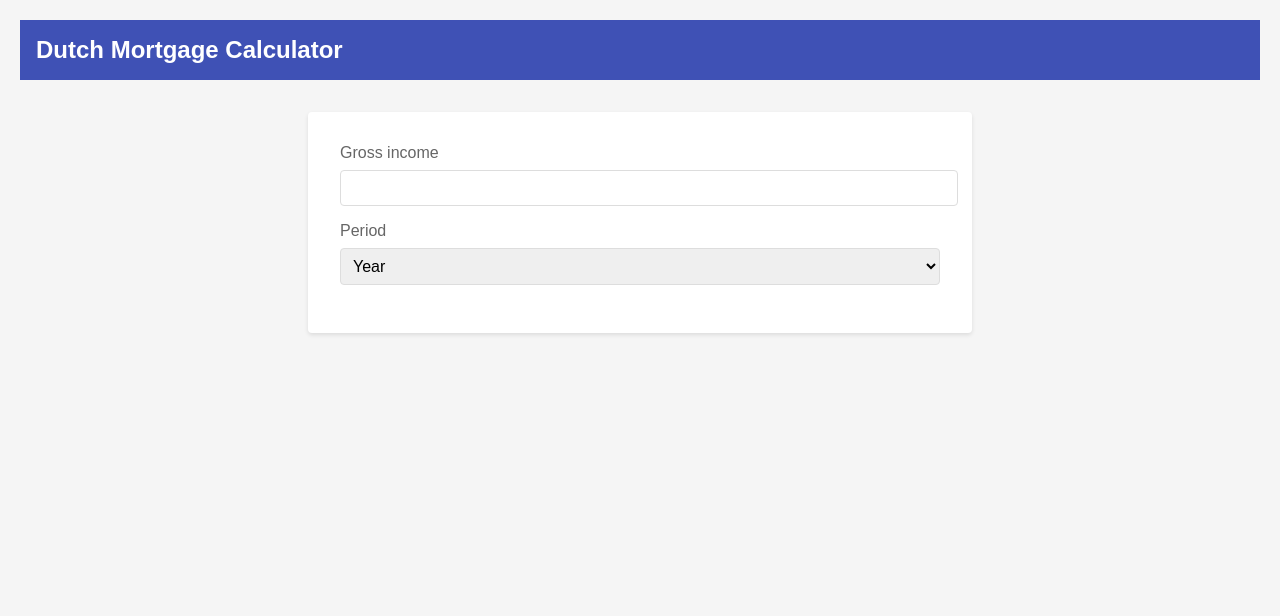
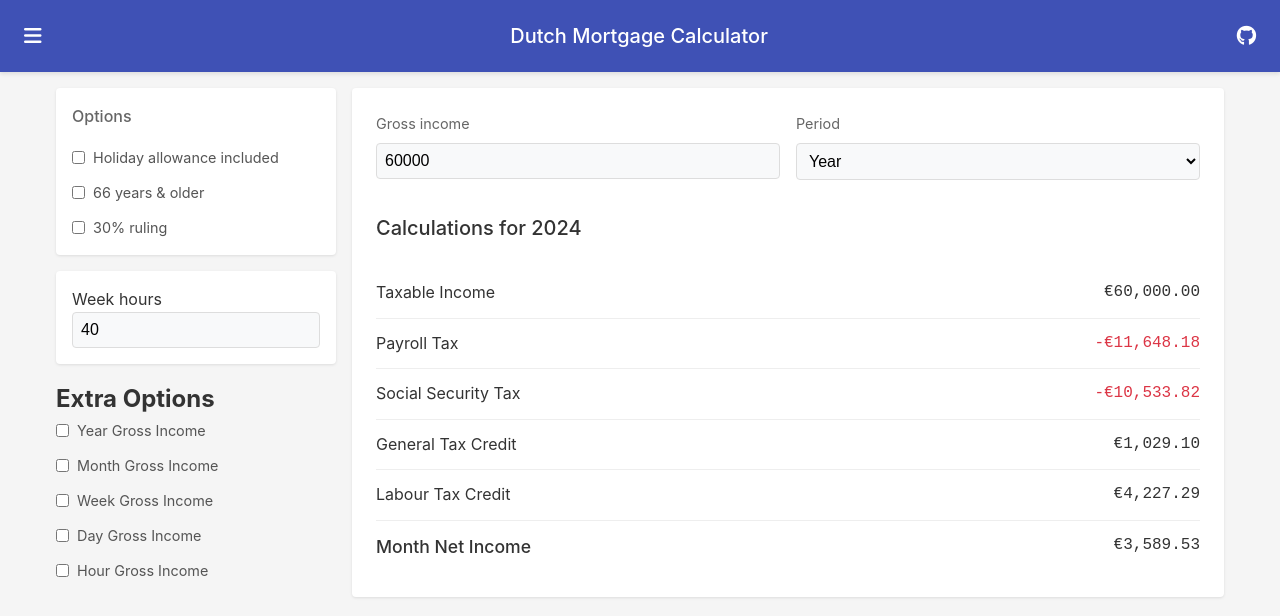
Before and after one commit to puehres/dutch-mortgage-calculator, a plain HTML site: page index.html in a window 1280 px wide. Drawn offline with Linux system fonts and the light colour scheme.

Commit message:
Implement CSS improvements to match the Dutch Income Tax Calculator design

```diff
--- a/index.html
+++ b/index.html
@@ -5,25 +5,94 @@
     <meta name="viewport" content="width=device-width, initial-scale=1.0">
     <title>Dutch Mortgage Calculator</title>
     <link rel="stylesheet" href="styles.css">
+    <link href="https://cdnjs.cloudflare.com/ajax/libs/font-awesome/6.0.0/css/all.min.css" rel="stylesheet">
 </head>
 <body>
-    <header>
+    <header class="header">
+        <button class="menu-button"><i class="fas fa-bars"></i></button>
         <h1>Dutch Mortgage Calculator</h1>
+        <a href="https://github.com" class="github-link"><i class="fab fa-github"></i></a>
     </header>
-    <main>
-        <div class="calculator">
-            <div class="input-group">
-                <label for="gross-income">Gross income</label>
-                <input type="number" id="gross-income" name="gross-income">
+
+    <div class="container">
+        <aside class="sidebar">
+            <div class="options-section">
+                <h2>Options</h2>
+                <div class="checkbox-group">
+                    <label><input type="checkbox"> Holiday allowance included</label>
+                    <label><input type="checkbox"> 66 years & older</label>
+                    <label><input type="checkbox"> 30% ruling</label>
+                </div>
             </div>
-            <div class="input-group">
-                <label for="period">Period</label>
-                <select id="period">
-                    <option value="year">Year</option>
-                    <option value="month">Month</option>
-                </select>
+
+            <div class="options-section">
+                <label>Week hours</label>
+                <input type="number" value="40" class="form-input">
             </div>
-        </div>
-    </main>
+
+            <div class="extra-options">
+                <h2>Extra Options</h2>
+                <div class="checkbox-group">
+                    <label><input type="checkbox"> Year Gross Income</label>
+                    <label><input type="checkbox"> Month Gross Income</label>
+                    <label><input type="checkbox"> Week Gross Income</label>
+                    <label><input type="checkbox"> Day Gross Income</label>
+                    <label><input type="checkbox"> Hour Gross Income</label>
+                </div>
+            </div>
+        </aside>
+
+        <main class="main-content">
+            <div class="calculator-card">
+                <div class="input-row">
+                    <div class="input-group">
+                        <label>Gross income</label>
+                        <input type="number" value="60000" class="form-input">
+                    </div>
+                    <div class="input-group">
+                        <label>Period</label>
+                        <select class="form-select">
+                            <option>Year</option>
+                            <option>Month</option>
+                        </select>
+                    </div>
+                </div>
+
+                <div class="calculations">
+                    <h2>Calculations for 2024</h2>
+
+                    <div class="result-row">
+                        <span>Taxable Income</span>
+                        <span class="amount">€60,000.00</span>
+                    </div>
+
+                    <div class="result-row">
+                        <span>Payroll Tax</span>
+                        <span class="amount negative">-€11,648.18</span>
+                    </div>
+
+                    <div class="result-row">
+                        <span>Social Security Tax</span>
+                        <span class="amount negative">-€10,533.82</span>
+                    </div>
+
+                    <div class="result-row">
+                        <span>General Tax Credit</span>
+                        <span class="amount">€1,029.10</span>
+                    </div>
+
+                    <div class="result-row">
+                        <span>Labour Tax Credit</span>
+                        <span class="amount">€4,227.29</span>
+                    </div>
+
+                    <div class="result-row highlight">
+                        <span>Month Net Income</span>
+                        <span class="amount">€3,589.53</span>
+                    </div>
+                </div>
+            </div>
+        </main>
+    </div>
 </body>
 </html>
--- a/styles.css
+++ b/styles.css
@@ -1,45 +1,161 @@
-body {
-    font-family: Arial, sans-serif;
+* {
     margin: 0;
-    padding: 20px;
-    background-color: #f5f5f5;
+    padding: 0;
+    box-sizing: border-box;
 }
 
-header {
-    background-color: #3f51b5;
+body {
+    font-family: -apple-system, BlinkMacSystemFont, 'Segoe UI', Roboto, Oxygen, Ubuntu, Cantarell, sans-serif;
+    background-color: #f5f5f5;
+    color: #333;
+    line-height: 1.6;
+}
+
+.header {
+    background-color: #3F51B5;
     color: white;
+    padding: 0.75rem 1rem;
+    display: flex;
+    align-items: center;
+    justify-content: space-between;
+    box-shadow: 0 2px 4px rgba(0,0,0,0.1);
+}
+
+.header h1 {
+    font-size: 1.25rem;
+    font-weight: 500;
+}
+
+.menu-button, .github-link {
+    background: none;
+    border: none;
+    color: white;
+    font-size: 1.25rem;
+    cursor: pointer;
+    padding: 0.5rem;
+}
+
+.container {
+    display: flex;
+    max-width: 1200px;
+    margin: 0 auto;
     padding: 1rem;
+    gap: 1rem;
+}
+
+.sidebar {
+    width: 280px;
+    flex-shrink: 0;
+}
+
+.main-content {
+    flex-grow: 1;
+}
+
+.options-section {
+    background: white;
+    border-radius: 4px;
+    padding: 1rem;
+    margin-bottom: 1rem;
+    box-shadow: 0 1px 3px rgba(0,0,0,0.1);
+}
+
+.options-section h2 {
+    font-size: 1rem;
+    font-weight: 500;
+    margin-bottom: 1rem;
+    color: #666;
+}
+
+.checkbox-group {
+    display: flex;
+    flex-direction: column;
+    gap: 0.75rem;
+}
+
+.checkbox-group label {
+    display: flex;
+    align-items: center;
+    gap: 0.5rem;
+    color: #555;
+    font-size: 0.9rem;
+}
+
+.calculator-card {
+    background: white;
+    border-radius: 4px;
+    padding: 1.5rem;
+    box-shadow: 0 1px 3px rgba(0,0,0,0.1);
+}
+
+.input-row {
+    display: flex;
+    gap: 1rem;
     margin-bottom: 2rem;
 }
 
-h1 {
-    margin: 0;
-    font-size: 1.5rem;
+.input-group {
+    flex: 1;
 }
 
-.calculator {
-    background: white;
-    padding: 2rem;
-    border-radius: 4px;
-    box-shadow: 0 2px 4px rgba(0,0,0,0.1);
-    max-width: 600px;
-    margin: 0 auto;
-}
-
-.input-group {
-    margin-bottom: 1rem;
-}
-
-label {
+.input-group label {
     display: block;
     margin-bottom: 0.5rem;
     color: #666;
+    font-size: 0.9rem;
 }
 
-input, select {
+.form-input, .form-select {
     width: 100%;
     padding: 0.5rem;
     border: 1px solid #ddd;
     border-radius: 4px;
     font-size: 1rem;
+    background-color: #f8f9fa;
 }
+
+.calculations h2 {
+    font-size: 1.25rem;
+    font-weight: 500;
+    margin-bottom: 1.5rem;
+    color: #333;
+}
+
+.result-row {
+    display: flex;
+    justify-content: space-between;
+    padding: 0.75rem 0;
+    border-bottom: 1px solid #eee;
+}
+
+.result-row:last-child {
+    border-bottom: none;
+}
+
+.amount {
+    font-family: monospace;
+    font-size: 1rem;
+}
+
+.negative {
+    color: #dc3545;
+}
+
+.highlight {
+    font-weight: 500;
+    font-size: 1.1rem;
+}
+
+@media (max-width: 768px) {
+    .container {
+        flex-direction: column;
+    }
+
+    .sidebar {
+        width: 100%;
+    }
+
+    .input-row {
+        flex-direction: column;
+    }
+}
```
